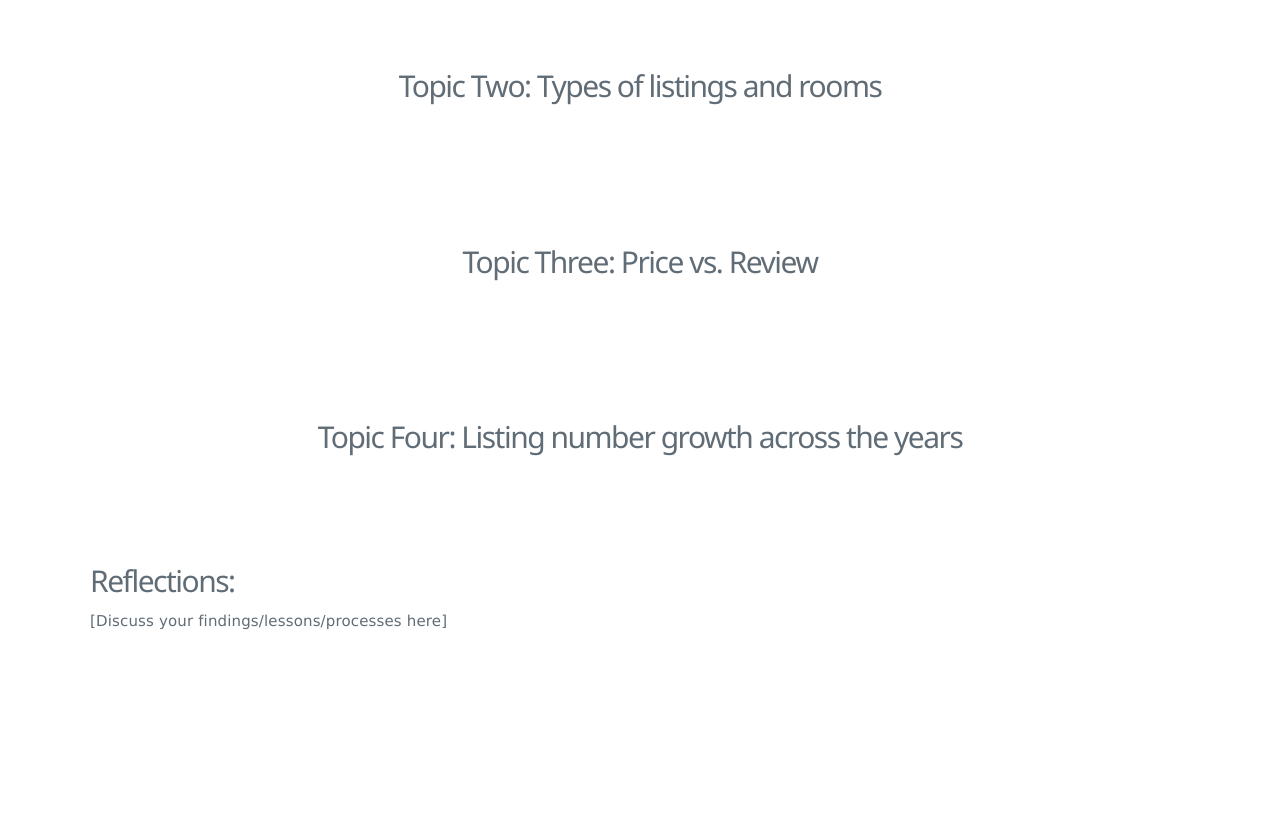
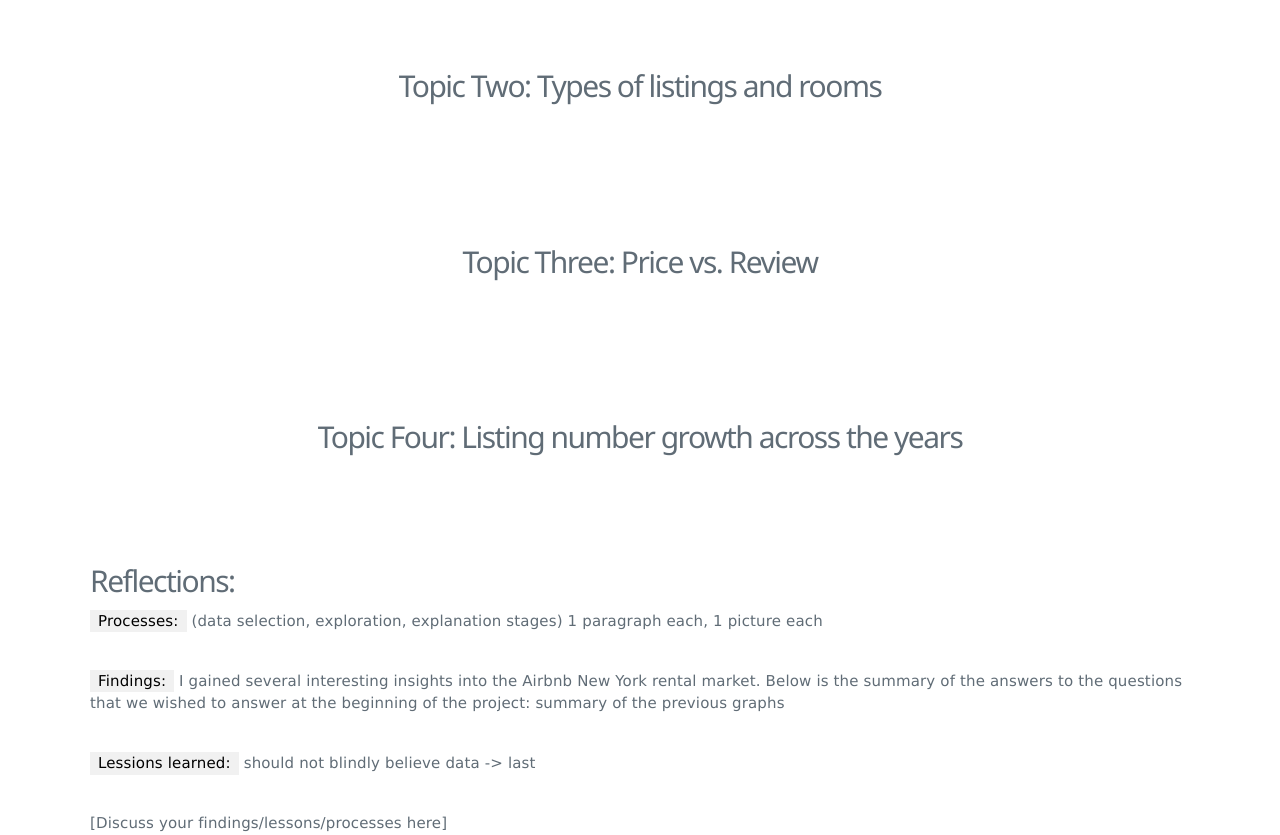
Before and after one commit to duanchenliu/hw-2-exploratory-and-explanatory-analysis-using-tableau-duanchenliu, a plain HTML site: page index.html in a window 1280 px wide. Shown: the part 1488-2323 px from the top of the page. Before the commit the page ends 2120 px from the top, so only its background shows below. Drawn offline with nearby package versions, Linux system fonts and the light colour scheme.

Commit message:
newupdate

```diff
--- a/index.html
+++ b/index.html
@@ -96,6 +96,22 @@
         </div>
         <br>
         <h2>Reflections:</h2>
+        <p class="w3-hide-small">
+                <span class="w3-tag w3-light-grey">Processes:</span>
+                (data selection, exploration, explanation stages)
+                1 paragraph each, 1 picture each
+        </p>
+        <p class="w3-hide-small">
+                <span class="w3-tag w3-light-grey">Findings:</span>
+                I gained several interesting insights into the Airbnb New York rental market. Below is the summary of the answers to the questions that we wished to answer at the beginning of the project:
+                summary of the previous graphs
+        </p>
+        <p class="w3-hide-small">
+                <span class="w3-tag w3-light-grey">Lessions learned:</span>
+
+                should not blindly believe data -> last
+        </p>
+
         [Discuss your findings/lessons/processes here]
     </div>
 
```
